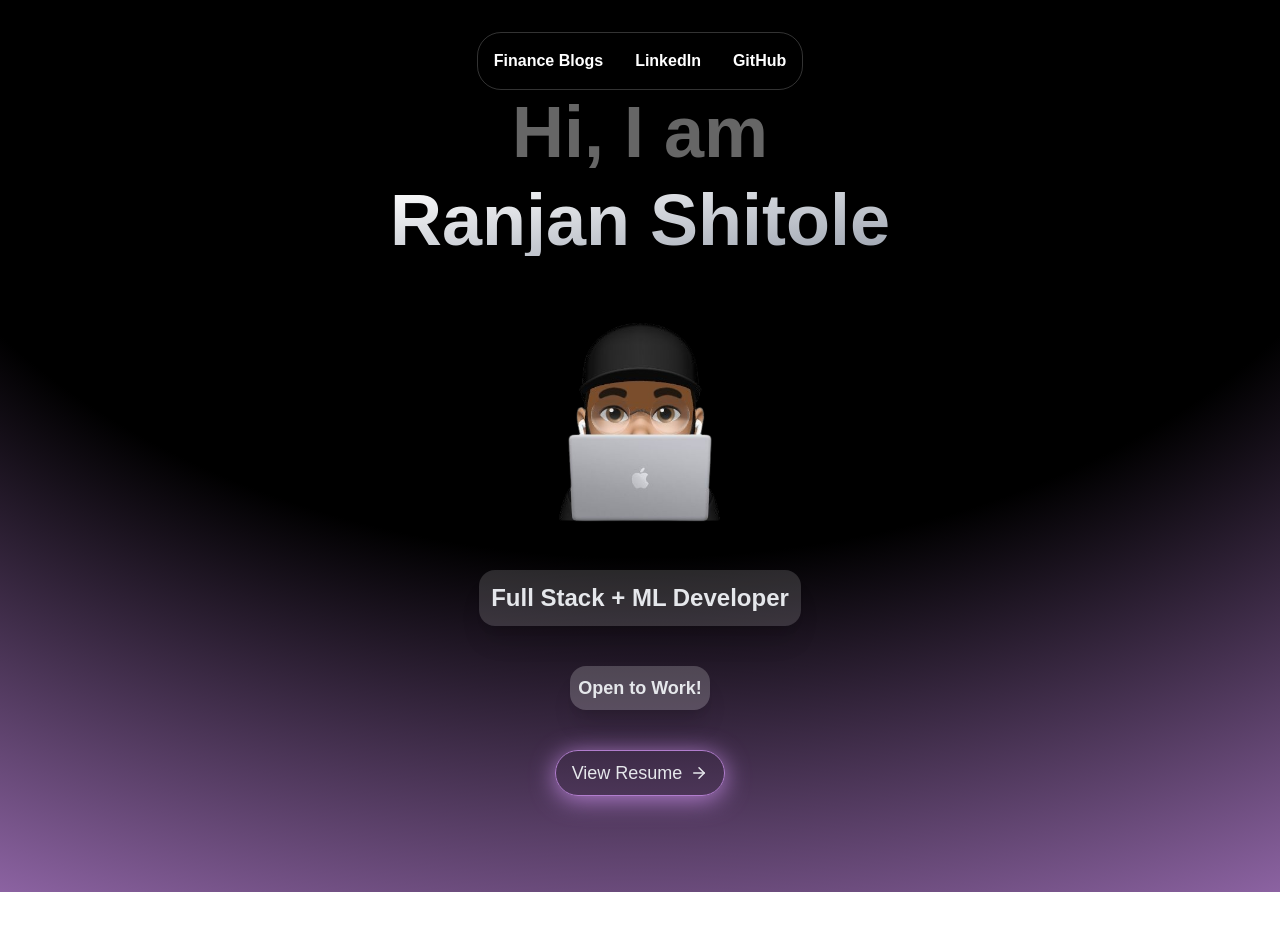
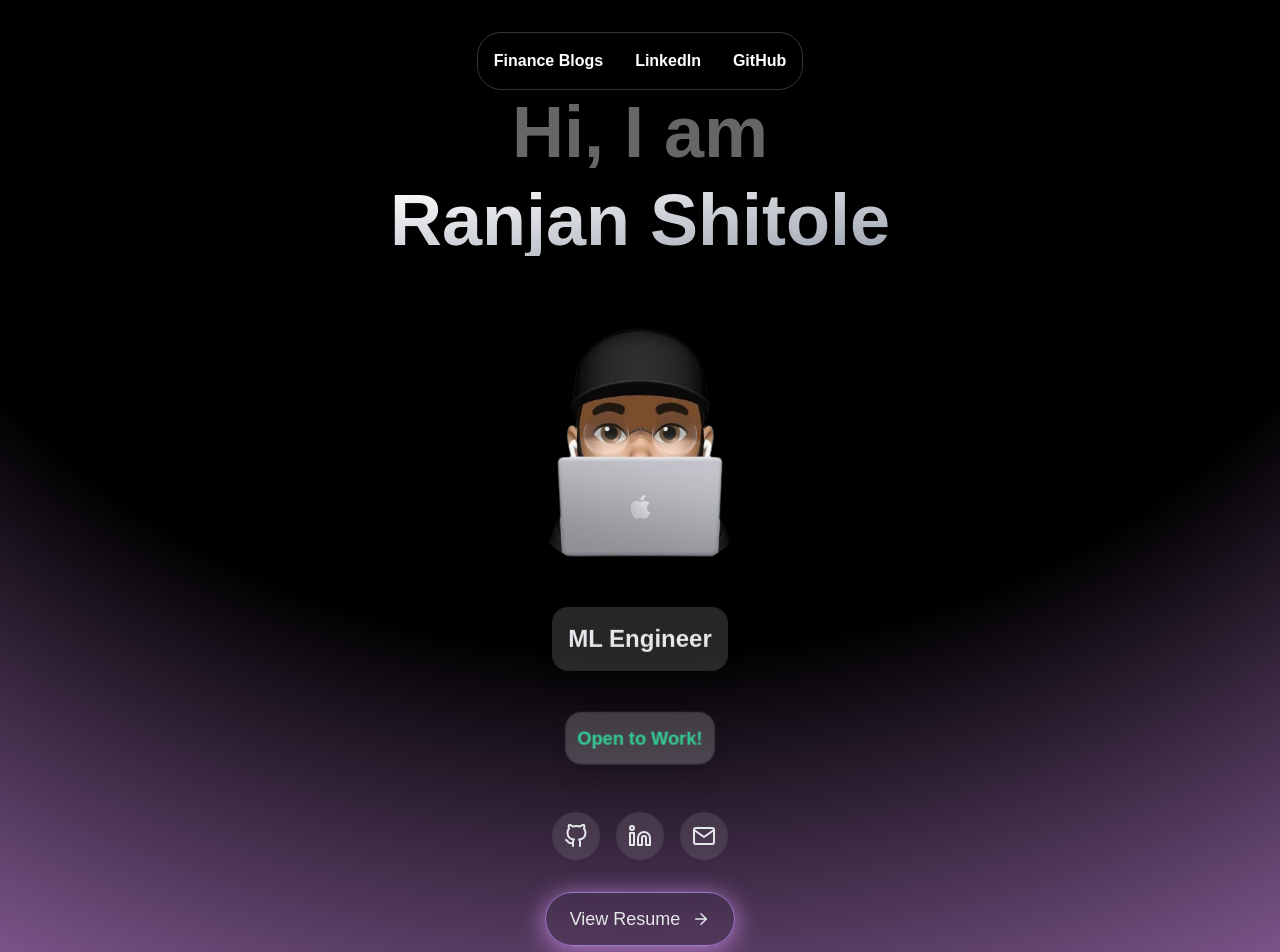
Before and after one commit to ranjan2829/ranjan2829, a Next.js app: page / in a window 1280 px wide. Shown: the top 952 px of the page. Before the commit the page ends 892 px from the top, so only its background shows below. Built offline with nearby package versions, Linux system fonts and the light colour scheme.

Commit message:
Update Hero.tsx

```diff
--- a/components/Hero.tsx
+++ b/components/Hero.tsx
@@ -1,13 +1,19 @@
 "use client"
-import { useEffect } from "react";
+
+import { useEffect, useState } from "react";
 import Image from 'next/image';
 import { animate, motion, useMotionValue, useMotionTemplate } from 'framer-motion';
-import { FiArrowRight } from "react-icons/fi";
+import { FiArrowRight, FiGithub, FiLinkedin, FiMail } from "react-icons/fi";
 
-const COLORS_TOP = ["#13FFAA", "#1E67C6", "#CE84CF", "DD335C"];
+const COLORS_TOP = ["#13FFAA", "#1E67C6", "#CE84CF", "#DD335C"];
+const ROLES = ["Full Stack Developer", "ML Engineer", "Cloud Architect", "Problem Solver"];
 
 export const Hero = () => {
+  const [roleIndex, setRoleIndex] = useState(0);
   const color = useMotionValue(COLORS_TOP[0]);
+  const backgroundImage = useMotionTemplate`radial-gradient(125% 125% at 50% 0%, #000 50%, ${color})`;
+  const border = useMotionTemplate`1px solid ${color}`;
+  const boxShadow = useMotionTemplate`0px 4px 24px ${color}`;
 
   useEffect(() => {
     animate(color, COLORS_TOP, {
@@ -16,66 +22,115 @@ export const Hero = () => {
       repeat: Infinity,
       repeatType: "mirror"
     });
+
+    const roleInterval = setInterval(() => {
+      setRoleIndex((prev) => (prev + 1) % ROLES.length);
+    }, 3000);
+
+    return () => clearInterval(roleInterval);
   }, []);
 
-  const backgroundImage = useMotionTemplate`radial-gradient(125% 125% at 50% 0%, #000 50%, ${color})`;
-  const border = useMotionTemplate`1px solid ${color}`;
-  const boxShadow = useMotionTemplate`0px 4px 24px ${color}`;
+  const socialLinks = [
+    { icon: FiGithub, href: "https://github.com/yourusername" },
+    { icon: FiLinkedin, href: "https://linkedin.com/in/yourusername" },
+    { icon: FiMail, href: "mailto:your.email@example.com" }
+  ];
 
   return (
     <motion.section
-      style={{
-        backgroundImage
-      }}
+      style={{ backgroundImage }}
       className="relative grid min-h-screen place-content-center overflow-hidden px-4 py-24 text-gray-200"
     >
-      <div className="z-10 flex flex-col items-center">
-        {/* Made text responsive with different sizes for mobile/desktop */}
-        <h1 className="text-white/40 text-4xl md:text-7xl font-black mb-2 md:mb-4">
+      <motion.div
+        initial={{ opacity: 0, y: 20 }}
+        animate={{ opacity: 1, y: 0 }}
+        transition={{ duration: 0.8 }}
+        className="z-10 flex flex-col items-center"
+      >
+        <h1 className="text-white/40 text-4xl md:text-7xl font-black mb-2 md:mb-4 bg-clip-text">
           Hi, I am
         </h1>
-        {/* Increased mobile text size and adjusted spacing */}
-        <h1 className="max-w-3xl bg-gradient-to-br from-white to-gray-400 bg-clip-text font-black leading-tight text-transparent text-5xl md:text-7xl mb-6 md:mb-8">
+
+        <motion.h1
+          initial={{ scale: 0.95 }}
+          animate={{ scale: 1 }}
+          transition={{ duration: 0.5 }}
+          className="max-w-3xl bg-gradient-to-br from-white to-gray-400 bg-clip-text font-black leading-tight text-transparent text-5xl md:text-7xl mb-6 md:mb-8"
+        >
           Ranjan Shitole
-        </h1>
-        <Image
-          src="/profilepic.png"
-          alt="profile"
-          width={250}
-          height={250}
-          className="mb-6 md:mb-8"
-        />
-        {/* Made job title responsive */}
-        <div className="flex bg-white/15 shadow-xl p-3 rounded-2xl justify-center items-center space-x-2 mb-6 md:mb-10">
-          <p className="font-bold text-xl md:text-2xl">Full Stack + ML Developer</p>
-        </div>
-        {/* Adjusted "Open to Work" text size */}
-        <div className="flex bg-white/20 shadow-xl p-2 rounded-2xl justify-center items-center space-x-2 mb-6 md:mb-10">
-          <p className="font-bold text-base md:text-lg">Open to Work!</p>
+        </motion.h1>
+
+        <motion.div
+          whileHover={{ scale: 1.05 }}
+          transition={{ type: "spring", stiffness: 300 }}
+          className="relative w-64 h-64 md:w-72 md:h-72 mb-6 md:mb-8"
+        >
+          <Image
+            src="/profilepic.png"
+            alt="profile"
+            fill
+            className="rounded-full object-cover shadow-2xl"
+            priority
+          />
+        </motion.div>
+
+        <motion.div
+          animate={{ y: [0, -5, 0] }}
+          transition={{ duration: 2, repeat: Infinity }}
+          className="flex bg-white/15 backdrop-blur-sm shadow-xl p-4 rounded-2xl justify-center items-center space-x-2 mb-6 md:mb-10"
+        >
+          <motion.p
+            key={roleIndex}
+            initial={{ opacity: 0, y: 20 }}
+            animate={{ opacity: 1, y: 0 }}
+            exit={{ opacity: 0, y: -20 }}
+            className="font-bold text-xl md:text-2xl"
+          >
+            {ROLES[roleIndex]}
+          </motion.p>
+        </motion.div>
+
+        <motion.div
+          animate={{ scale: [1, 1.05, 1] }}
+          transition={{ duration: 2, repeat: Infinity }}
+          className="flex bg-white/20 backdrop-blur-sm shadow-xl p-3 rounded-2xl justify-center items-center space-x-2 mb-8 md:mb-12"
+        >
+          <p className="font-bold text-base md:text-lg text-emerald-400">Open to Work!</p>
+        </motion.div>
+
+        <div className="flex gap-4 mb-8">
+          {socialLinks.map(({ icon: Icon, href }) => (
+            <motion.a
+              key={href}
+              href={href}
+              target="_blank"
+              rel="noopener noreferrer"
+              whileHover={{ scale: 1.1 }}
+              whileTap={{ scale: 0.95 }}
+              className="bg-white/10 p-3 rounded-full hover:bg-white/20 transition-colors"
+            >
+              <Icon className="w-6 h-6" />
+            </motion.a>
+          ))}
         </div>
 
-        <a
+        <motion.a
           href="https://drive.google.com/file/d/1oktoQp8cD0MLua3V-abN0Pi_3LjzjD1k/view?usp=sharing"
           target="_blank"
           rel="noopener noreferrer"
         >
           <motion.button
-            style={{
-              border,
-              boxShadow
-            }}
-            whileHover={{
-              scale: 1.015
-            }}
-            whileTap={{
-              scale: 0.985
-            }}
-            className="flex w-fit items-center gap-2 rounded-full px-4 py-2 text-base md:text-lg"
+            style={{ border, boxShadow }}
+            whileHover={{ scale: 1.05, y: -2 }}
+            whileTap={{ scale: 0.95 }}
+            className="flex items-center gap-2 rounded-full px-6 py-3 text-base md:text-lg backdrop-blur-sm transition-colors hover:bg-white/10"
           >
-            View Resume <FiArrowRight className=""/>
+            View Resume <FiArrowRight className="ml-1" />
           </motion.button>
-        </a>
-      </div>
+        </motion.a>
+      </motion.div>
     </motion.section>
   );
-}
+};
+
+export default Hero;
```
